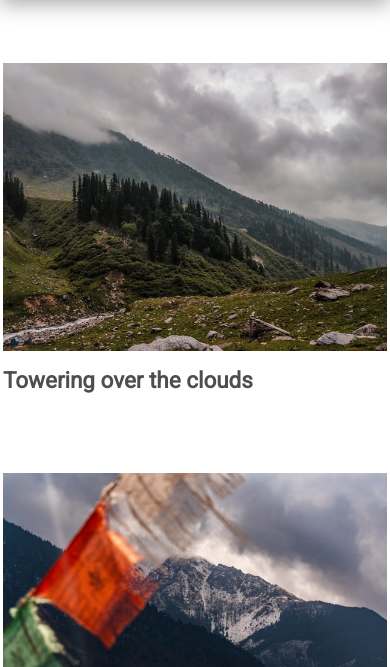
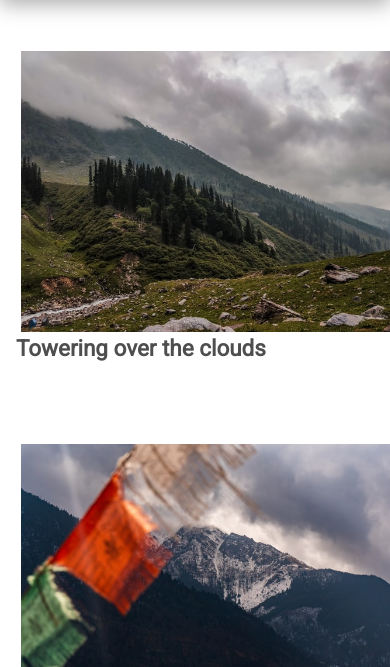
Before and after one commit to Arrie2000/Arrie-s-Blog, a plain HTML site: page index.html in a window 390 px wide. Shown: the part 177-844 px from the top of the page. Drawn offline with Linux system fonts and the light colour scheme; a web font is replaced by a local one.

Commit message:
Update phone.css

```diff
--- a/static/phone.css
+++ b/static/phone.css
@@ -1,5 +1,9 @@
 #header{
     width: 100vw;
+}
+
+html,body{
+    overflow-x: hidden;
 }
 
 .nav-bar{
@@ -25,6 +29,13 @@
     right: 1.5rem;
 }
 
+.parent{
+    padding: 0rem 0rem;
+    justify-content: null;
+    /* justify-content: center; */
+    align-items: center;
+}
+
 #right hr{
     height: 2px;
     background-color: black;
@@ -33,13 +44,12 @@
 }
 
 .blog{
-
+    width: 90%;
+    margin: 0rem auto;
+    /* width: 100vw; */
 }
 
-.parent{
-    display: grid;
-    flex-direction: column;
-    grid-template-columns: 1fr;
-    padding: 1rem 0rem;
-    width: 24rem
+.image-title{
+    display: inline;
+    padding: 0rem 1rem;
 }
```
